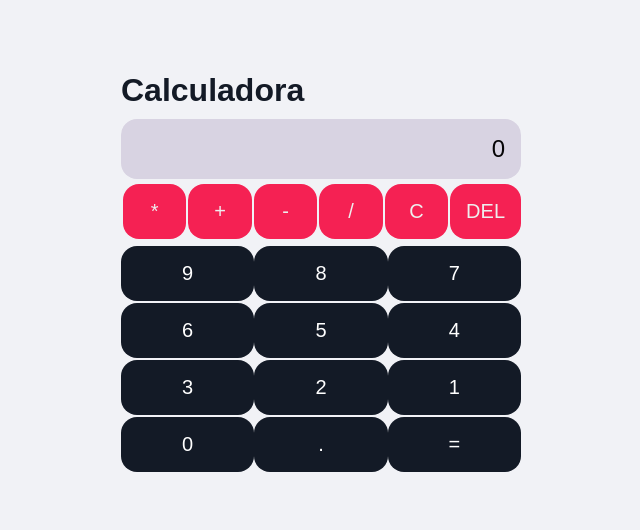
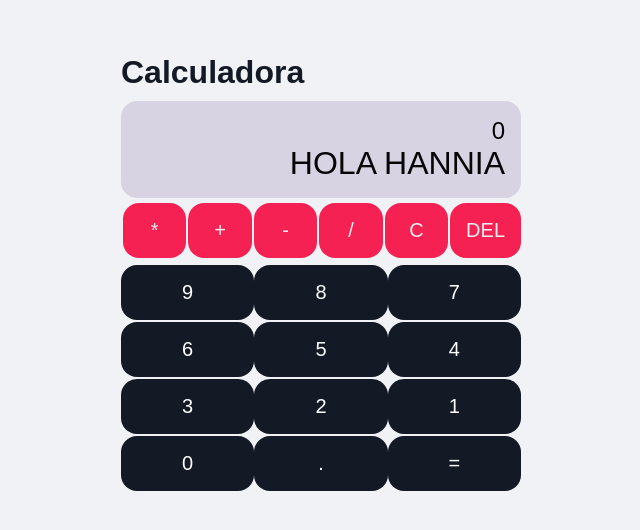
Before and after one commit to Hann0105/Calculadora, a React (Create React App) app: page / in a window 1280 px wide. Shown: the part 128-658 px from the top of the page, without its empty margins (319-959 px from the left). Built offline with nearby package versions, Linux system fonts and the light colour scheme.

Commit message:
Nuevo comment

```diff
--- a/src/App.js
+++ b/src/App.js
@@ -78,6 +78,7 @@ function App() {
 			</div>
 			<div className="resultado-actual">
 				{resul ? currentOperation : ''}
+				HOLA HANNIA
 			</div>
 
 		  </div>
```
